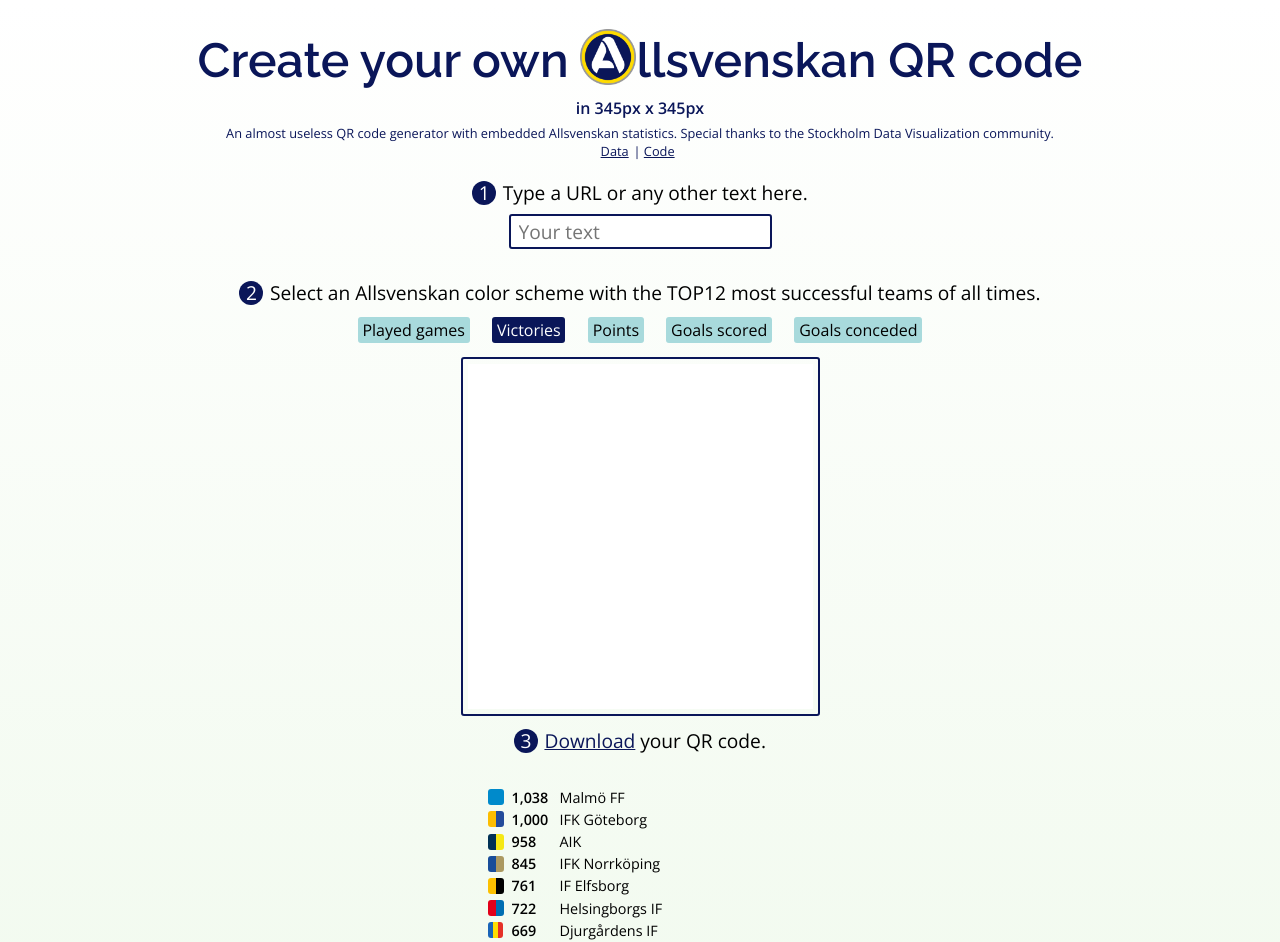
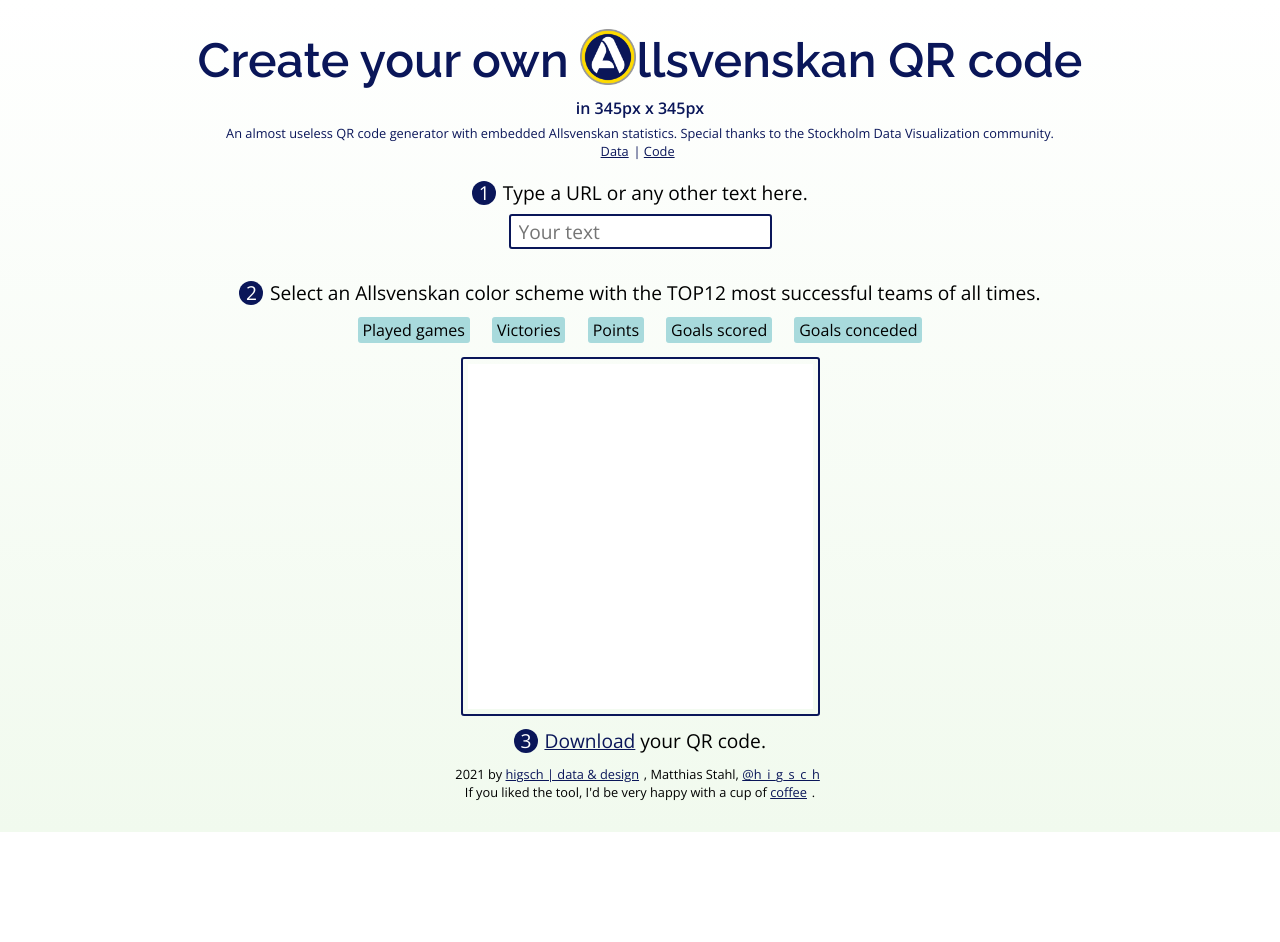
Before and after one commit to higsch/sthlm-challenge-allsvenskan, a Svelte app: page / in a window 1280 px wide. Shown: the top 942 px of the page. After the commit the page ends 832 px from the top, so only its background shows below. Built offline with nearby package versions, Linux system fonts and the light colour scheme.

Commit message:
make unselect of color categories possible

```diff
--- a/src/components/Inputs.svelte
+++ b/src/components/Inputs.svelte
@@ -3,7 +3,11 @@
   import { textInput, colorInput } from '../stores/inputs';
 
   function handleColorClick(id) {
-    colorInput.set(id);
+    if (id === $colorInput) {
+      colorInput.set(null);
+    } else {
+      colorInput.set(id);
+    }
   }
 </script>
 
--- a/src/components/Legend.svelte
+++ b/src/components/Legend.svelte
@@ -60,7 +60,7 @@
   li {
     display: flex;
     align-items: center;
-    margin: 0.1rem 0;
+    margin: 0.2rem 0;
   }
 
   li > * {
--- a/src/stores/inputs.js
+++ b/src/stores/inputs.js
@@ -1,4 +1,4 @@
 import { writable } from 'svelte/store';
 
 export const textInput = writable(null);
-export const colorInput = writable('victories');
+export const colorInput = writable(null);
```
